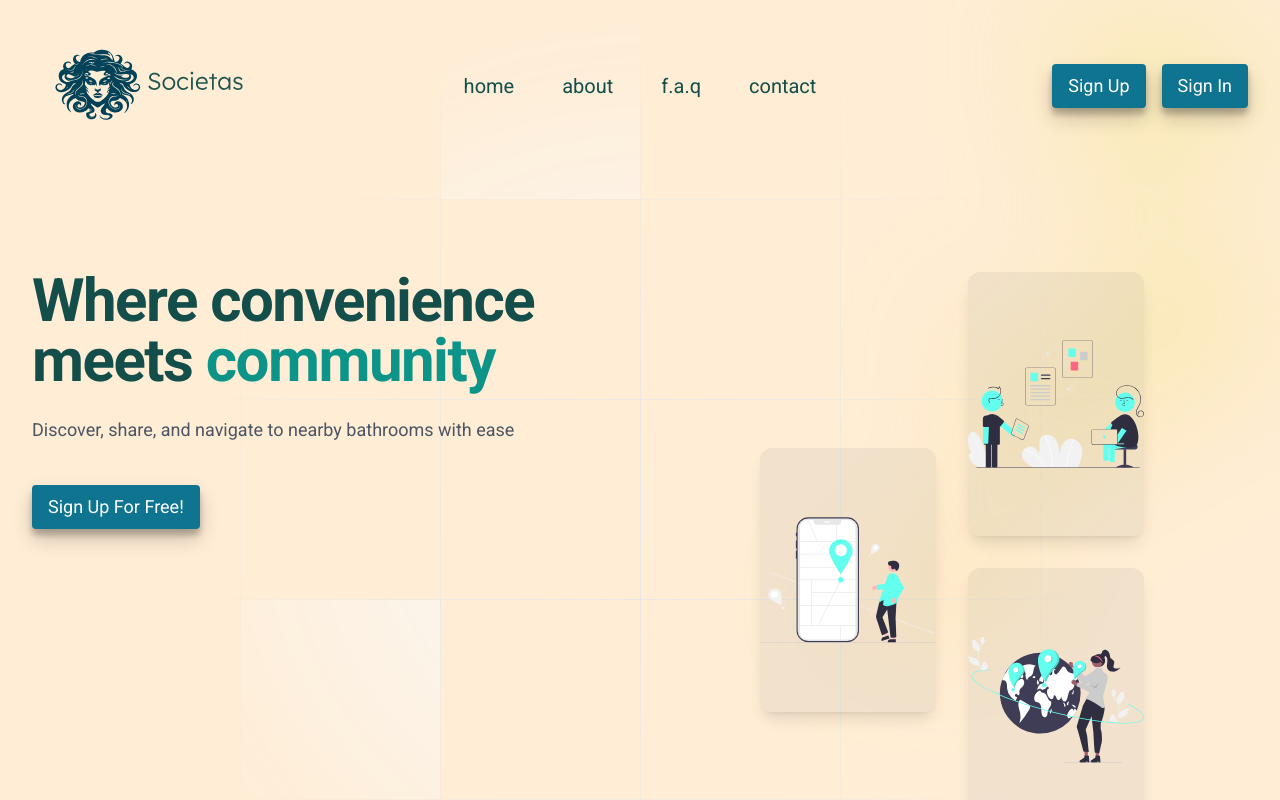
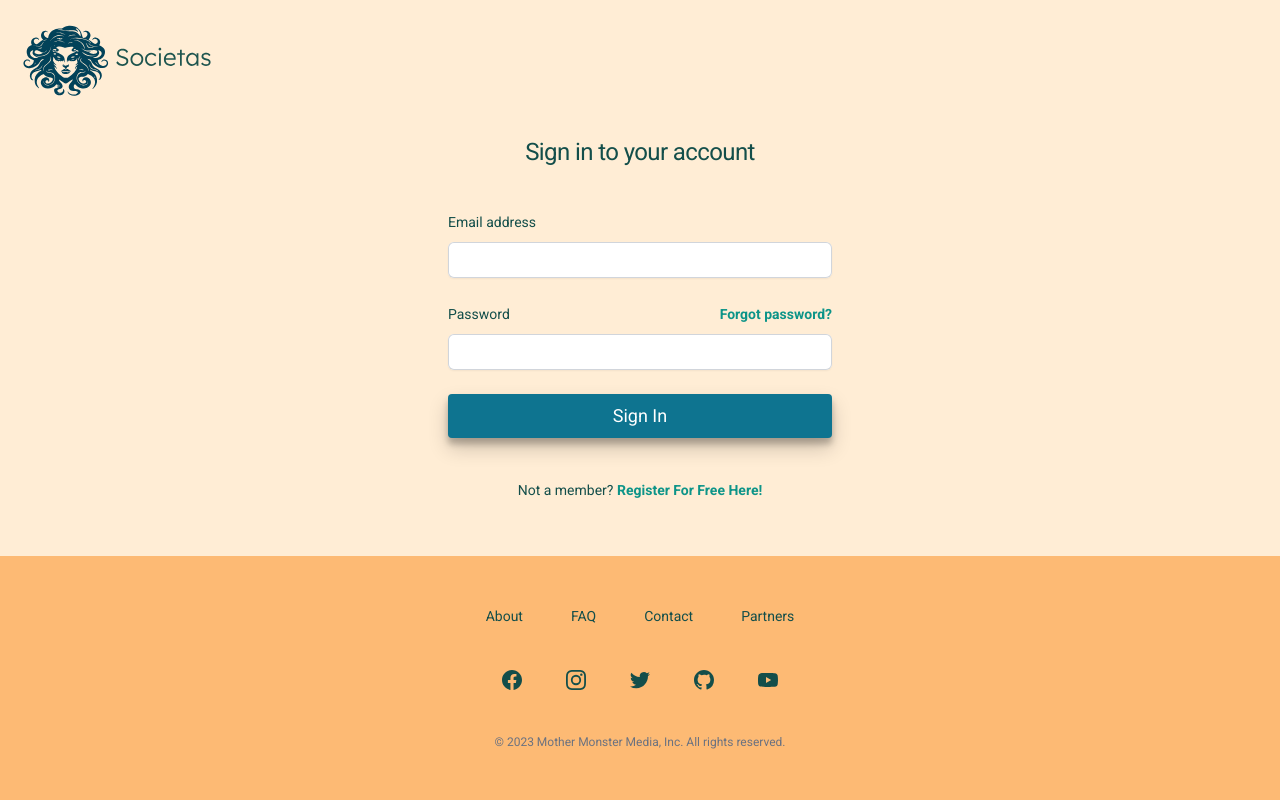
Before and after one commit to hopeVaughn/p2p, a React (Vite) app in the folder apps/client/: page / in a window 1280 px wide. Shown: the top 800 px of the page. Built offline with nearby package versions, Linux system fonts and the light colour scheme.

Commit message:
add initial register page

```diff
--- a/apps/client/src/App.tsx
+++ b/apps/client/src/App.tsx
@@ -1,11 +1,11 @@
 import Landing from "./Pages/Landing"
-
+import Register from "./Pages/Register";
 
 function App() {
 
   return (
     <>
-      <Landing />
+      <Register />
 
     </>
   );
--- a/apps/client/src/Global_Components/FormBackdrop.tsx
+++ /dev/null
@@ -1,25 +0,0 @@
-import React, { ReactNode } from 'react';
-import Button from './Buttons';
-
-interface FormBackdropProps {
-  onSubmit: (event: React.FormEvent<HTMLFormElement>) => void;
-  children: ReactNode;
-}
-
-const FormBackdrop: React.FC<FormBackdropProps> = ({ onSubmit, children }) => {
-  return (
-    <div className="fixed top-0 left-0 w-full h-full flex items-center justify-center px-4 sm:px-0">
-      <form
-        onSubmit={onSubmit}
-        className="w-full bg-gray-400 rounded-md bg-clip-padding backdrop-filter backdrop-blur-sm bg-opacity-30 border border-gray-100 shadow-lg max-w-md px-2 sm:px-4 py-8 flex flex-col space-y-4 items-center mx-auto"
-      >
-        {children}
-        <div className="mt-4 flex justify-center">
-          <Button type="submit" variant="primary" btnText="Submit" />
-        </div>
-      </form>
-    </div>
-  );
-};
-
-export default FormBackdrop;
--- a/apps/client/src/Global_Components/FormRow.tsx
+++ /dev/null
@@ -1,30 +0,0 @@
-import React, { ChangeEvent } from 'react';
-
-interface FormRowProps {
-  type: string;
-  name: string;
-  value: string | number;
-  handleChange: (event: ChangeEvent<HTMLInputElement>) => void;
-  labelText?: string;
-  placeholder?: string;
-}
-
-const FormRow: React.FC<FormRowProps> = ({ type, name, value, handleChange, labelText, placeholder }) => {
-  return (
-    <div className='form-row mt-4 text-teal-900 text-xl text-center'>
-      <label htmlFor={name} className='form-label mr-3'>
-        {labelText || name}
-      </label>
-      <input
-        type={type}
-        value={value}
-        name={name}
-        onChange={handleChange}
-        className='form-input bg-white border border-gray-300 rounded-lg shadow-sm px-4 py-2 mt-1 focus:ring focus:ring-blue-300 focus:outline-none mx-auto'
-        placeholder={placeholder}
-      />
-    </div>
-  );
-};
-
-export default FormRow;
--- /dev/null
+++ b/apps/client/src/Pages/Register.tsx
@@ -0,0 +1,78 @@
+import React from "react"
+import BackgroundPattern from "../Global_Components/BackgroundPattern"
+import Logo from "../Global_Components/Logo"
+import Footer from "../Global_Components/Footer"
+import Button from "../Global_Components/Buttons"
+const Register: React.FC = () => {
+  return (
+    <main className="relative flex flex-col min-h-screen bg-orange-100">
+      <div className="absolute left-0 top-0 h-10 w-auto">
+        <Logo />
+      </div>
+      <div className="flex min-h-full flex-1 flex-col justify-center px-6 py-12 lg:px-8">
+        <BackgroundPattern />
+        <div className="sm:mx-auto sm:w-full sm:max-w-sm">
+          <h2 className="mt-20 text-center text-2xl leading-9 tracking-tight text-teal-900">
+            Sign in to your account
+          </h2>
+        </div>
+
+        <div className="mt-10 sm:mx-auto sm:w-full sm:max-w-sm">
+          <form className="space-y-6" action="#" method="POST">
+            <div>
+              <label htmlFor="email" className="block text-sm font-medium leading-6 text-teal-900">
+                Email address
+              </label>
+              <div className="mt-2">
+                <input
+                  id="email"
+                  name="email"
+                  type="email"
+                  autoComplete="email"
+                  required
+                  className="block w-full rounded-md border-0 py-1.5 text-teal-900 shadow-sm ring-1 ring-inset ring-gray-300 placeholder:text-gray-400 focus:ring-2 focus:ring-inset focus:ring-indigo-600 sm:text-sm sm:leading-6"
+                />
+              </div>
+            </div>
+
+            <div>
+              <div className="flex items-center justify-between">
+                <label htmlFor="password" className="block text-sm font-medium leading-6 text-teal-900">
+                  Password
+                </label>
+                <div className="text-sm">
+                  <a href="#" className="font-semibold text-teal-600 hover:text-teal-500">
+                    Forgot password?
+                  </a>
+                </div>
+              </div>
+              <div className="mt-2">
+                <input
+                  id="password"
+                  name="password"
+                  type="password"
+                  autoComplete="current-password"
+                  required
+                  className="block w-full rounded-md border-0 py-1.5 text-teal-900 shadow-sm ring-1 ring-inset ring-gray-300 placeholder:text-gray-400 focus:ring-2 focus:ring-inset focus:ring-teal-600 sm:text-sm sm:leading-6"
+                />
+              </div>
+            </div>
+
+            <div className="mt-10 w-full">
+              <Button variant="secondary" btnText='Sign In' />
+            </div>
+          </form>
+          <p className="mt-10 text-center text-sm text-teal-900">
+            Not a member?{' '}
+            <a href="#" className="font-semibold leading-6 text-teal-600 hover:text-teal-500">
+              Register For Free Here!
+            </a>
+          </p>
+        </div>
+      </div>
+      <Footer />
+    </main>
+  )
+}
+
+export default Register;
--- a/apps/client/tailwind.config.js
+++ b/apps/client/tailwind.config.js
@@ -16,5 +16,5 @@ export default {
       }
     },
   },
-  plugins: ['tailwindcss/forms', 'tailwindcss/nesting'],
+  plugins: ['tailwindcss/forms', 'tailwindcss/nesting', 'tailwindcss/forms'],
 };
```
